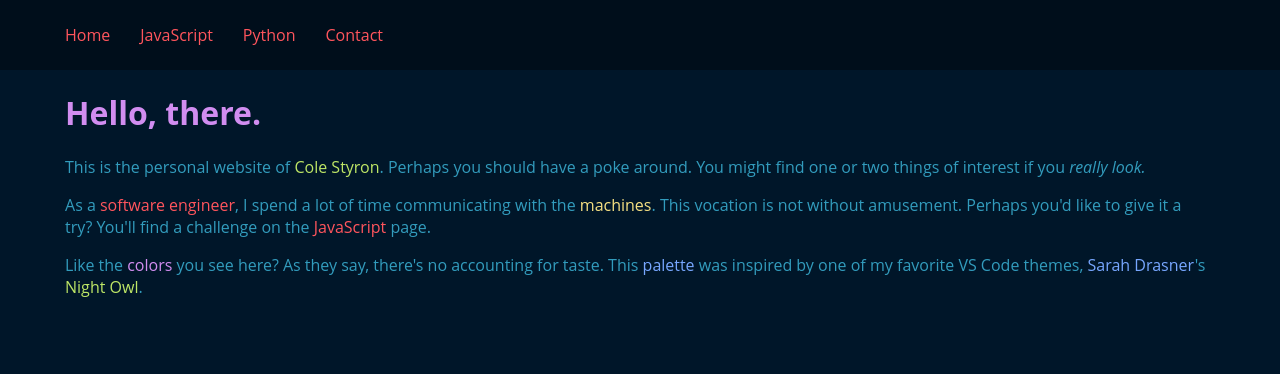
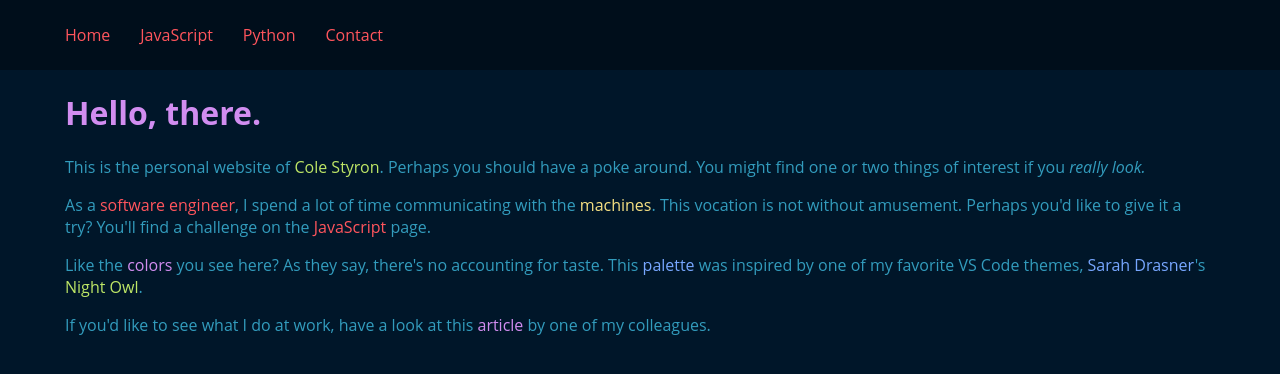
Before and after one commit to C-STYR/homesite, a Next.js app: page / in a window 1280 px wide. Shown: the top 374 px of the page. Built offline with nearby package versions, Linux system fonts and the light colour scheme.

Commit message:
updated sizing on contact image, added article link on home

```diff
--- a/pages/contact.tsx
+++ b/pages/contact.tsx
@@ -48,8 +48,8 @@ const about = () => (
       <Image
       src="/images/evJump2.jpg"
       alt="A picture of me in front of Mount Everest."
-      width="1250"
-      height="600"
+      width="850"
+      height="400"
       priority={true}
       // className={contactStyles.borderCircle}
       />
--- a/pages/index.tsx
+++ b/pages/index.tsx
@@ -42,7 +42,12 @@ const Home = () => (
         <span style={{color: "#77A7FF"}} > Sarah Drasner</span>'s <span className={style.nlink}>
         <Link href="https://marketplace.visualstudio.com/items?itemName=sdras.night-owl">Night Owl</Link></span>.
       </p>
-      <div className={style.sousContainer} style={{marginTop: "100px"}}>
+      <p>
+        If you'd like to see what I do at work, have a look at this <span className={style.alink}>
+        <Link href="https://medium.com/swlh/3-ways-to-analyze-react-performance-with-reactime-64f6cbbf330d">article </Link></span>
+        by one of my colleagues.
+      </p>
+      <div className={style.sousContainer} style={{marginTop: "80px"}}>
         {sous}
       </div>
       <div className={style.sousContainer}>
--- a/pages/javascript.tsx
+++ b/pages/javascript.tsx
@@ -1,5 +1,5 @@
 import Meta from '../components/Meta'
-import styles from '../styles/javascript.module.css'
+import styles from '../styles/javascript.module.scss'
 
 const EasterEgg2 = ({message1, message2}) => {
 
--- a/styles/contact.module.css
+++ b/styles/contact.module.css
@@ -1,6 +1,6 @@
 
 .photo {
-  /* margin-left: 10px; */
+  margin-left: 80px;
   grid-area: photo;
 }
 
--- a/styles/index.module.scss
+++ b/styles/index.module.scss
@@ -20,6 +20,14 @@ $yel-grn: #BDE666;
 }
 
 .nlink:hover {
+  text-decoration: underline;
+}
+
+.alink {
+  color: $purple;
+}
+
+.alink:hover {
   text-decoration: underline;
 }
 
--- a/styles/javascript.module.css
+++ b/styles/javascript.module.scss
@@ -1,3 +1,13 @@
+$background: #001629;
+$red: #FF555D;
+$purple: #D18DF0;
+$text1: #329CBD;
+$text2: #C1EDE6;
+$lavender: #77A7FF;
+$navBackground: #000E1B;
+$yellow: #F6E183;
+$yel-grn: #BDE666;
+
 
 .buttonContainer {
   display: grid;
@@ -12,8 +22,8 @@
 .buttonContainer button {
   border-radius: 5px;
   text-align: center;
-  color: #C1EDE6;
-  background-color: #001629;
+  color: $text2;
+  background-color: $background;
   font-size: 16px;
 }
 
@@ -26,22 +36,22 @@
 .cc {
   grid-area: cc;
   line-height: 75px;
-  border: 1px solid #77A7FF;
+  border: 1px solid $lavender;
 }
 .csx {
   grid-area: csx;
   padding: 15px;
-  border: 1px solid#D18DF0;
+  border: 1px solid $purple;
 }
 
 .ej {
   grid-area: ej;
   padding: 15px;
-  border: 1px solid #FF555D;
+  border: 1px solid $red;
 }
 
 .pt {
   grid-area: pt;
   padding: 15px;
-  border: 1px solid #BDE666;
+  border: 1px solid $yel-grn;
 }
```
